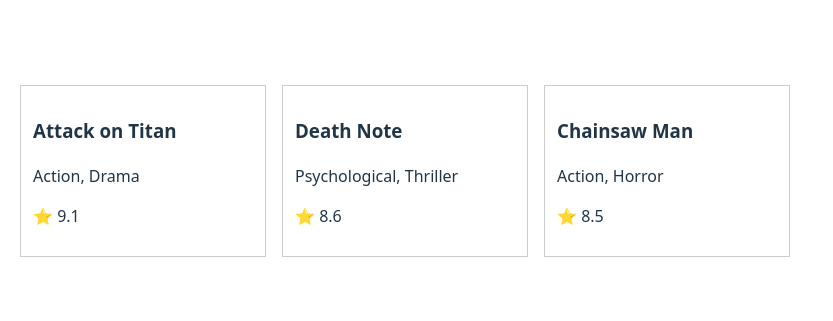
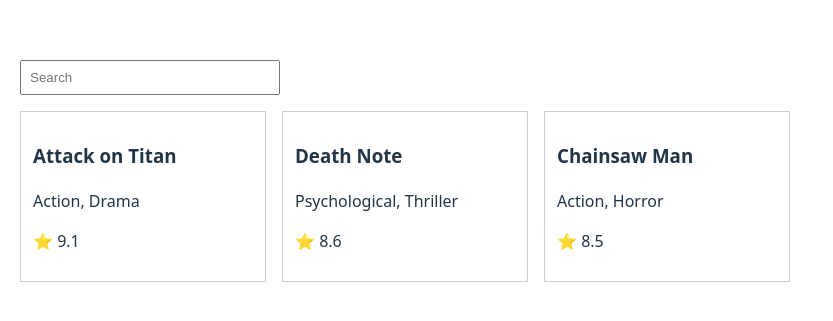
Before and after one commit to utkarrshgit/anime-tracker, a React (Vite) app: page / in a window 1280 px wide. Shown: the part 229-550 px from the top of the page, without its empty margins (0-833 px from the left). Built offline with nearby package versions, Linux system fonts and the light colour scheme.

Commit message:
feat: add title search filter

```diff
--- a/src/pages/AnimeList.jsx
+++ b/src/pages/AnimeList.jsx
@@ -1,12 +1,29 @@
+import { useState } from "react";
 import animeMock from "../data/animeMock";
 import AnimeCard from "../components/AnimeCard";
 
 function AnimeList() {
+    const [query, setQuery] = useState("");
+
+    const filteredAnime = animeMock.filter((anime) =>
+        anime.title.toLowerCase().includes(query.toLowerCase())
+    );
+
   return (
-    <div style={{ display: "flex", gap: 16, padding: 20 }}>
-      {animeMock.map((anime) => (
-        <AnimeCard key={anime.id} anime={anime} />
-      ))}
+    <div style={{ padding: 20 }}>
+      <input
+        type="text"
+        placeholder="Search"
+        value={query}
+        onChange={(e) => setQuery(e.target.value)}
+        style={{ padding: 8, marginBottom: 16, width: 240 }}
+      />
+
+      <div style={{ display: "flex", gap: 16 }}>
+        {filteredAnime.map((anime) => (
+          <AnimeCard key={anime.id} anime={anime} />
+        ))}
+      </div>
     </div>
   );
 }
```
